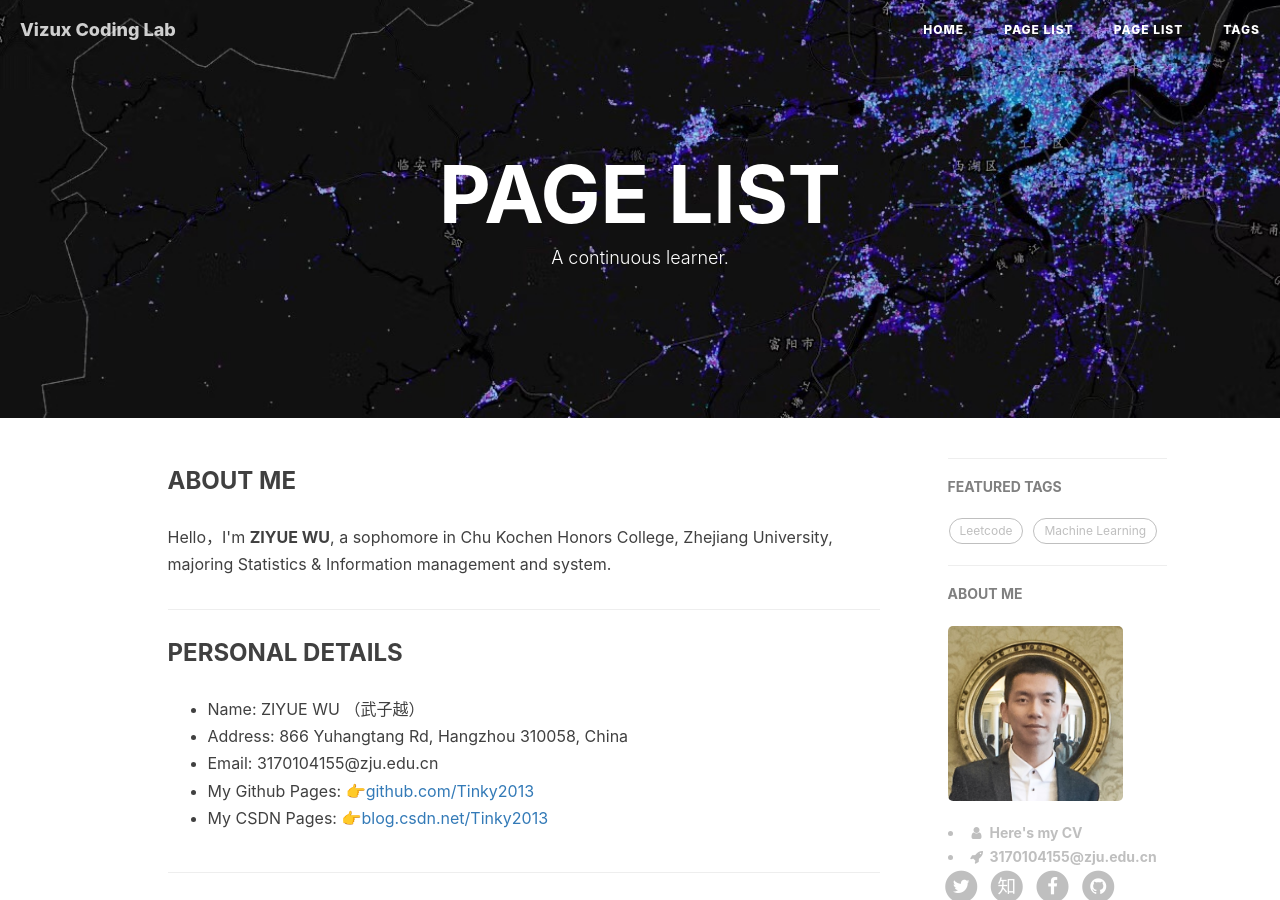
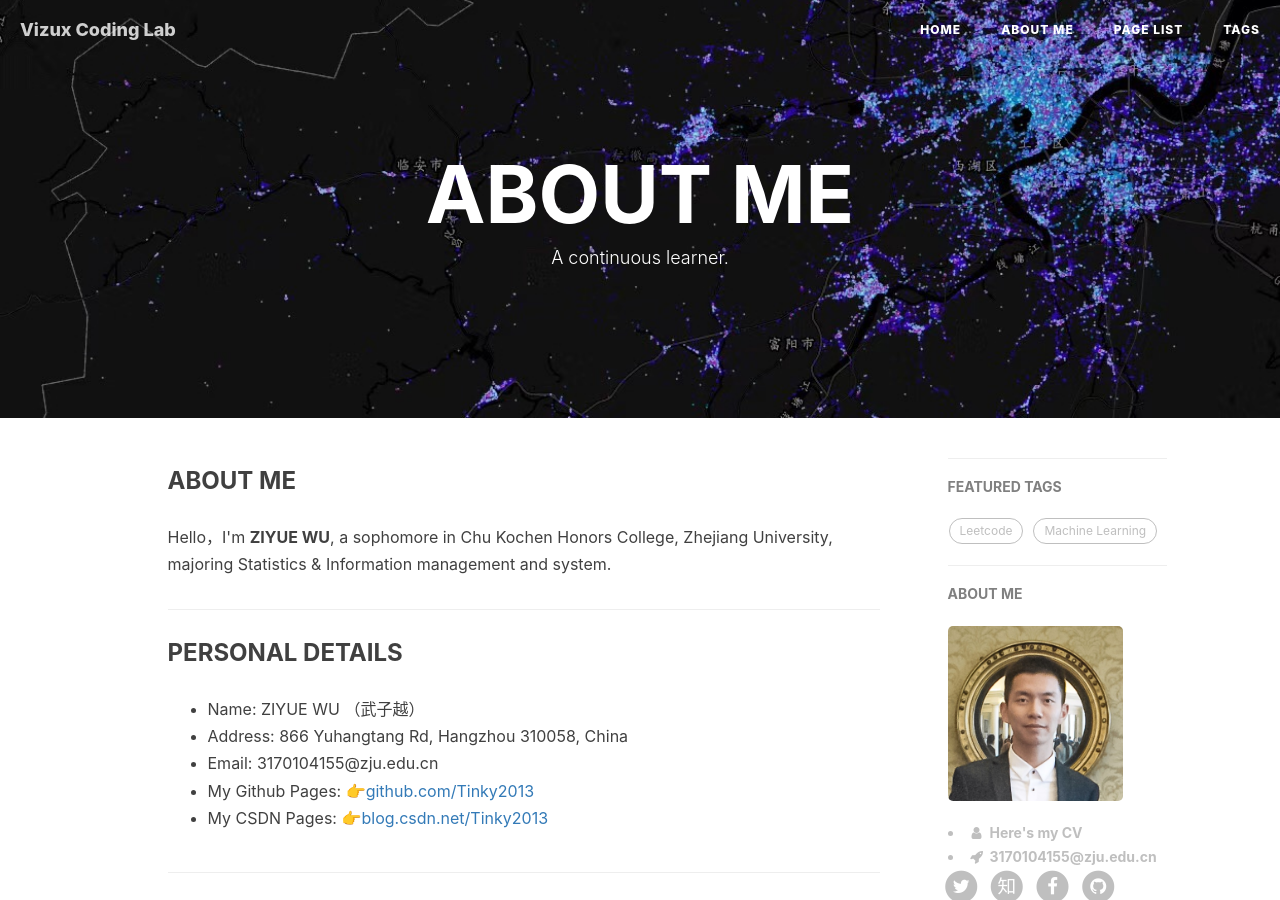
Before and after one commit to ZaccWu/ZaccWu.github.io, a Jekyll site: the page built from about.html, in a window 1280 px wide and 900 px high. Built offline with Jekyll 4.4.1, drawn with Linux system fonts in a browser that asks for light colours; nearby versions of some CDN libraries; comment, search, counter and statistics services are not loaded.

Commit message:
Update and rename page list.html to about.html

```diff
--- a/page list.html
+++ b/about.html
@@ -1,6 +1,6 @@
 ---
 layout: page
-title: "PAGE LIST"
+title: "ABOUT ME"
 description: "A continuous learner."
 header-img: "img/hangzhou.jpg"
 ---
```
